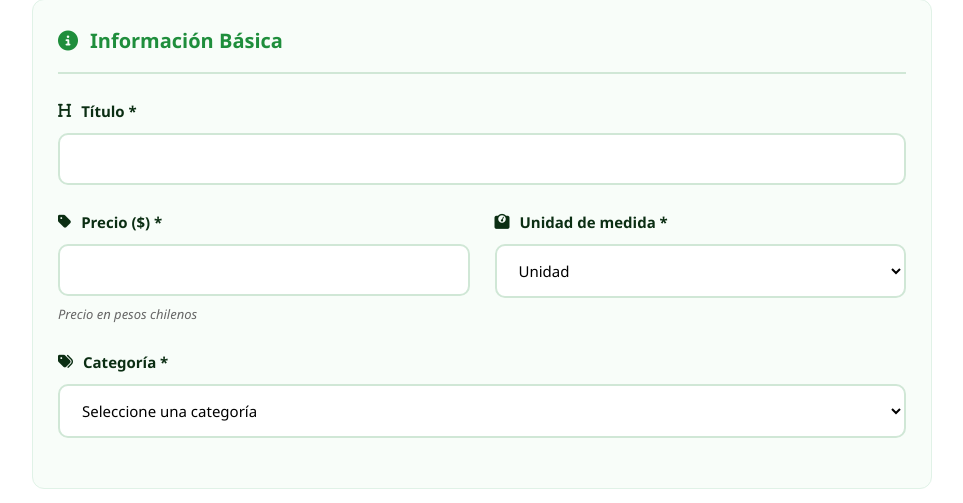
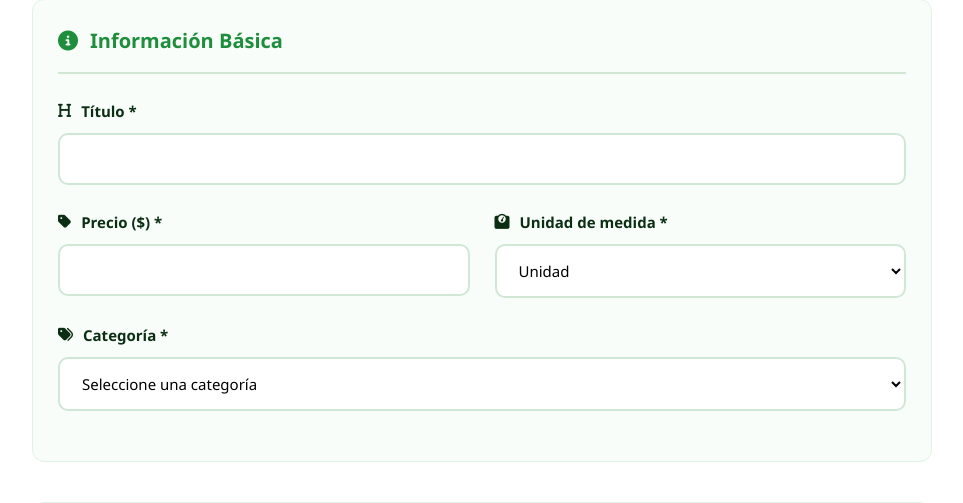
Before and after one commit to NaturalHome26/Pagina_web, a Django app: page /admin/productos/nuevo/ in a window 1280 px wide. Shown: the part 233-736 px from the top of the page, without its empty margins (158-1121 px from the left). Run offline with Django 5.2, Linux system fonts and the light colour scheme.

```diff
--- a/core/templates/admin_new.html
+++ b/core/templates/admin_new.html
@@ -39,7 +39,6 @@
                     <div class="form-group">
                         <label for="id_precio"><i class="fas fa-tag"></i> Precio ($) *</label>
                         <input id="id_precio" name="precio" type="number" step="0.01" min="0" required>
-                        <p class="form-help">Precio en pesos chilenos</p>
                     </div>
 
                     <div class="form-group">
```
Also changed, not shown: db.sqlite3.
